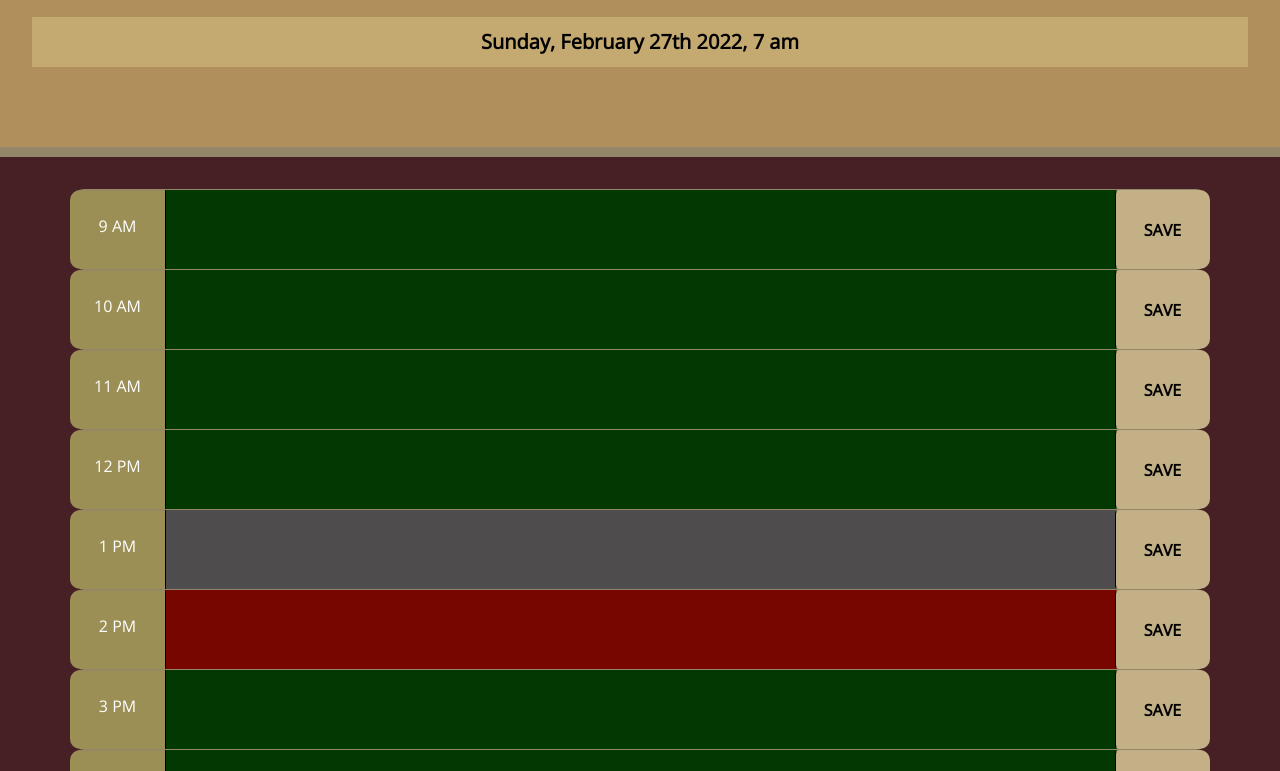
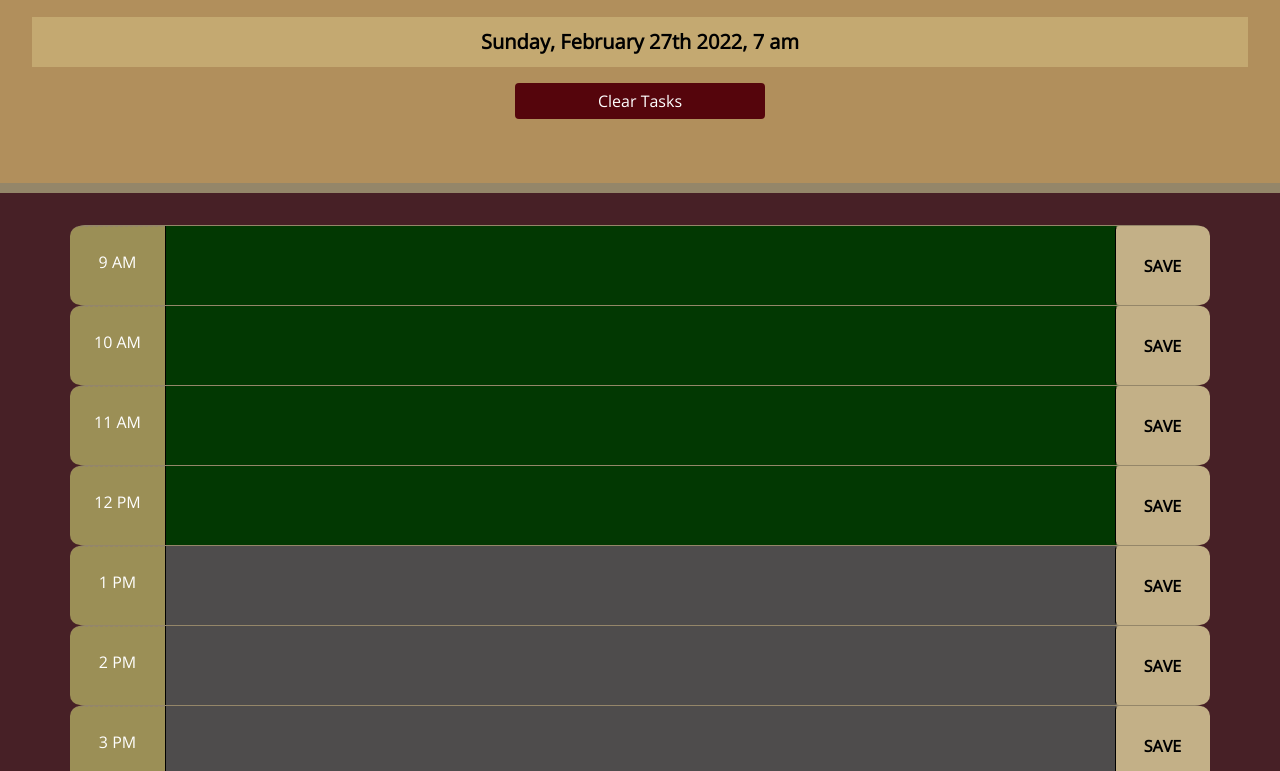
Before and after one commit to Draxion2/day-by-day-agenda, a plain HTML site: page index.html in a window 1280 px wide. Shown: the part 181-952 px from the top of the page. Drawn offline with nearby package versions, Linux system fonts and the light colour scheme.

Commit message:
completed clear slots

```diff
--- a/assets/css/style.css
+++ b/assets/css/style.css
@@ -42,6 +42,18 @@ body {
 
   #workHours {
     color: #fff;
+  }
+
+  #clearSlots {
+    width: 250px;
+    background: #55050c;
+    border: 0;
+  }
+
+  #clearSlots:hover {
+    background: #fff;
+    color: #000;
+    transition: all .3s ease-in-out;
   }
   /* jumbotron end */
 
--- a/assets/js/script.js
+++ b/assets/js/script.js
@@ -2,6 +2,7 @@
 var currentDay = $("#currentDay"),
     workHours = $("#workHours"),
     saveBtn = $(".saveBtn"),
+    clearTasks = $("#clearSlots"),
     timeSlot = $(".time-block"),
     hour = $(".hour");
 
@@ -14,8 +15,8 @@ currentDay.text(currentDate);
 function checkHours() {
 
     // get current hour & either am or pm
-    var currentHour = 2 // moment().hour();
-    var am_pm = " pm" // afterDate.substring(afterDate.lastIndexOf(' '));
+    var currentHour = moment().hour();
+    var am_pm = afterDate.substring(afterDate.lastIndexOf(' '));
 
     // check if current hour matches between 9 AM - 5 PM
     for (var a = 1, p = 6; a < 9, p < 12; a++, p++) {
@@ -87,4 +88,10 @@ for (var i = 1; i < 13; i++) {
     $('*[data-hour="' + i + '"] .description').val(localStorage.getItem(i));
 };
 
+// clear the tasks
+clearTasks.click(function() {
+    localStorage.clear();
+    document.location.reload();
+});
+
 checkHours();
--- a/index.html
+++ b/index.html
@@ -30,6 +30,7 @@
       <p class="lead">A simple calendar app for scheduling your work day</p>
       <p id="currentDay" class="lead"></p>
       <p id="workHours" class="lead"></p>
+      <button class="btn btn-danger" id="clearSlots">Clear Tasks</button>
     </header>
 
     <!-- time blocks start here -->
```
Also changed, not shown: 1 other file.
